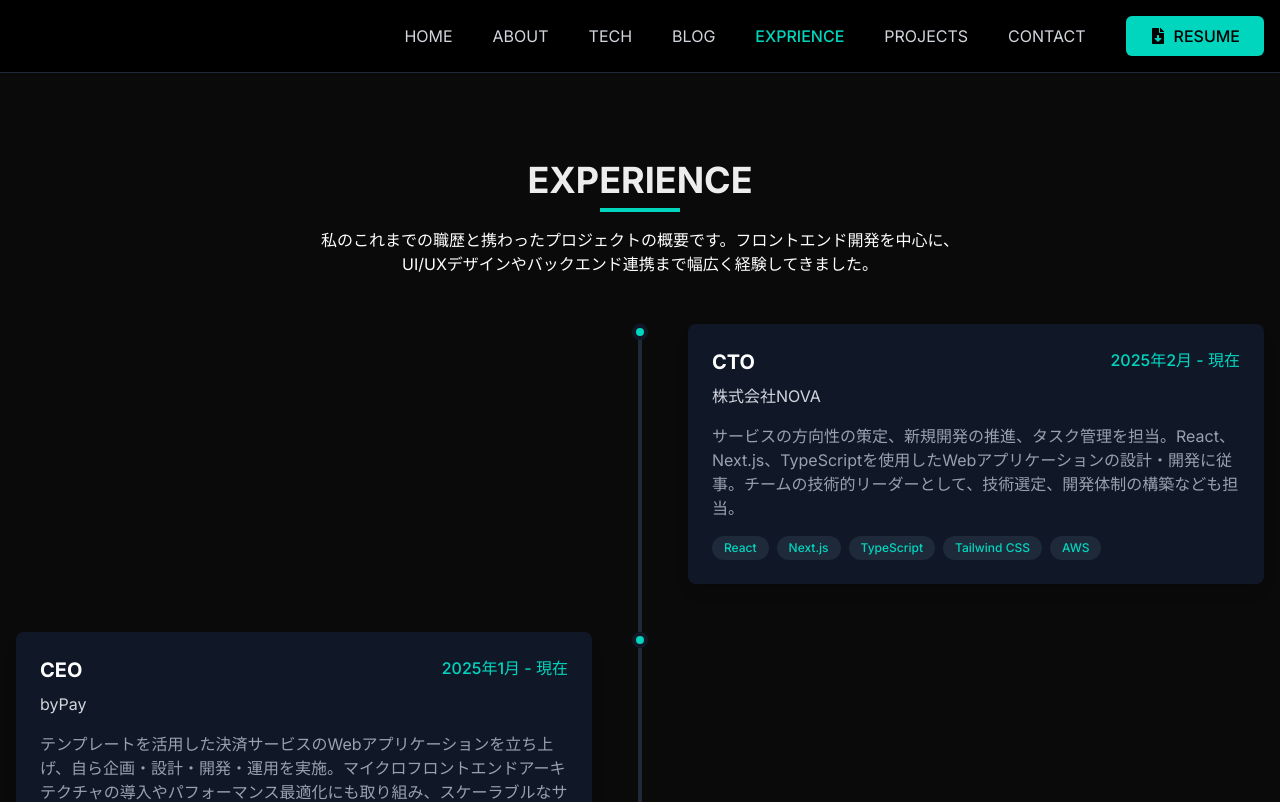
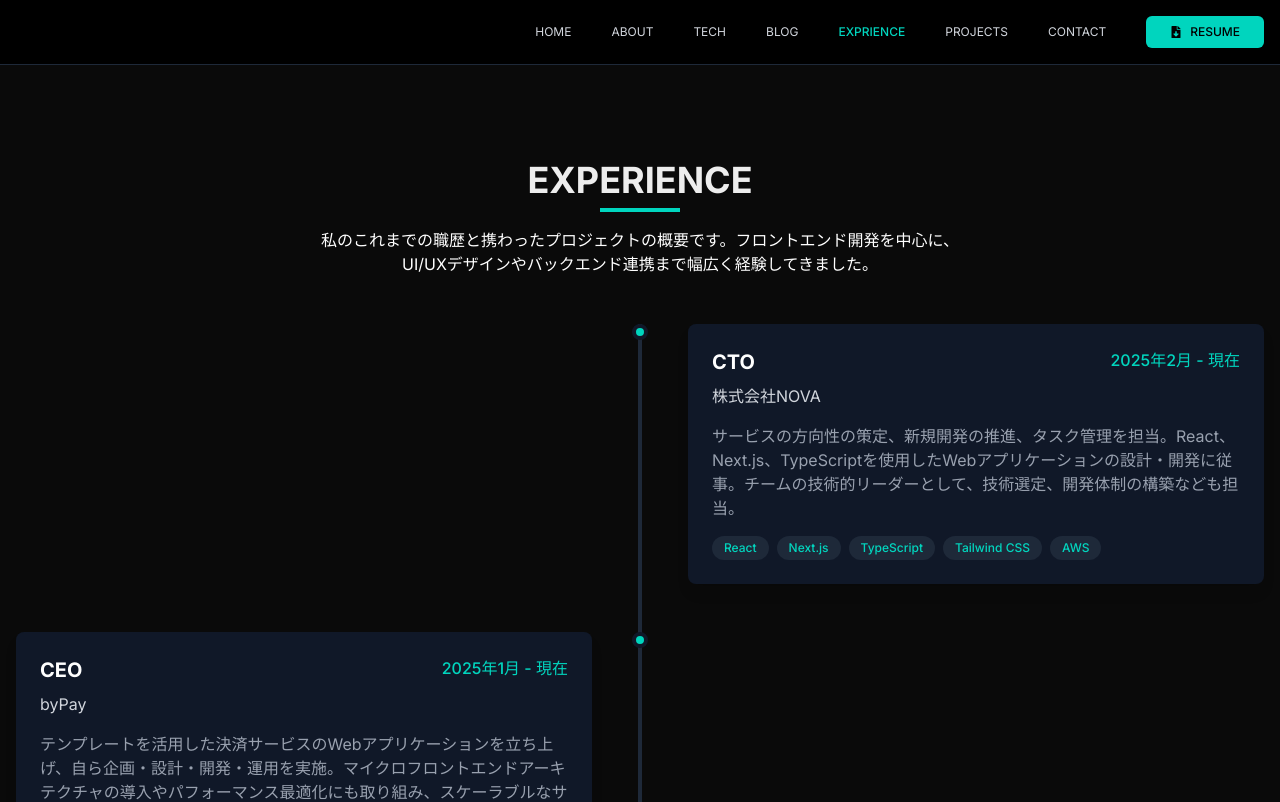
Before and after one commit to bbbyk105/portfolio2025, a Next.js app: page /experience in a window 1280 px wide. Shown: the top 802 px of the page. Built offline with nearby package versions, Linux system fonts and the light colour scheme.

Commit message:
文字サイズの変更と経歴書の追加

```diff
--- a/src/components/organisms/Header.tsx
+++ b/src/components/organisms/Header.tsx
@@ -29,19 +29,37 @@ const Header: React.FC = () => {
         <div className="flex justify-end items-center">
           <div className="flex items-center">
             <nav className="hidden md:flex items-center space-x-2">
-              <NavLink href="/">HOME</NavLink>
-              <NavLink href="/about">ABOUT</NavLink>
-              <NavLink href="/tech-stack">TECH</NavLink>
-              <NavLink href="/blog">BLOG</NavLink>
-              <NavLink href="/experience">EXPRIENCE</NavLink>
-              <NavLink href="/projects">PROJECTS</NavLink>
-              <NavLink href="/contact">CONTACT</NavLink>
-              <Link href="/resume.pdf" target="_blank" suppressHydrationWarning>
-                <Button className="flex items-center gap-2 ml-4">
+              <NavLink href="/" className="text-xs">
+                HOME
+              </NavLink>
+              <NavLink href="/about" className="text-xs">
+                ABOUT
+              </NavLink>
+              <NavLink href="/tech-stack" className="text-xs">
+                TECH
+              </NavLink>
+              <NavLink href="/blog" className="text-xs">
+                BLOG
+              </NavLink>
+              <NavLink href="/experience" className="text-xs">
+                EXPRIENCE
+              </NavLink>
+              <NavLink href="/projects" className="text-xs">
+                PROJECTS
+              </NavLink>
+              <NavLink href="/contact" className="text-xs">
+                CONTACT
+              </NavLink>
+              <Link
+                href="/myProfile.pdf"
+                target="_blank"
+                suppressHydrationWarning
+              >
+                <Button className="flex items-center gap-2 ml-4 text-xs">
                   {mounted ? (
-                    <FaFileDownload />
+                    <FaFileDownload className="text-xs" />
                   ) : (
-                    <span className="w-4 h-4"></span>
+                    <span className="w-3 h-3"></span>
                   )}
                   <span>RESUME</span>
                 </Button>
@@ -59,7 +77,7 @@ const Header: React.FC = () => {
                 fill="none"
                 viewBox="0 0 24 24"
                 stroke="currentColor"
-                className="w-6 h-6"
+                className="w-5 h-5"
               >
                 <path
                   strokeLinecap="round"
--- a/src/data/experience.ts
+++ b/src/data/experience.ts
@@ -29,7 +29,7 @@ export const Experiences: Experience[] = [
   {
     id: "3",
     title: "フロントエンドエンジニア（インターン）",
-    company: "株式会社レターファン",
+    company: "1",
     period: "2024年9月 - 2025年12月",
     description:
       "TicketDiveの新規開発にて、Next.js、TypeScriptを用いた効率的でスケーラブルなWebアプリケーションのフロントエンド開発を担当。ユーザーインターフェースの改善や動的コンテンツ提供を実現。さらに、QA作成や顧客満足度調査を通じてサービス品質の向上にも寄与。",
@@ -41,7 +41,7 @@ export const Experiences: Experience[] = [
     company: "株式会社Drumrole",
     period: "2024年10月 - 2025年1月",
     description:
-      "Next.jsとTailwind CSSを用いたWebアプリケーション開発を担当。UI設計・実装に加え、パフォーマンス最適化や一部バックエンド機能の実装も担当。Figma、Adobe XDを用いたUI/UXデザインやプロトタイピング、ユーザーインタビューによるユーザー中心設計も実践。",
+      "町工場向け野管理システムの新規開発（Next.js／Tailwind CSS／shadcn/ui)Next.jsおよびTailwind CSSを用いたWebアプリケーションの新規開発を担当。UI設計・実装に加え、パフォーマンス最適化や一部バックエンドの開発も担当。UI/UXデザインやプロトタイピング、ユーザーインタビューを通じたユーザー中心設計を実践し、使いやすさと現場ニーズを両立したプロダクト開発に貢献。",
     skills: ["Next.js", "Tailwind CSS", "Shadcn/UI", "UI/UX"],
   },
 ];
```
Also changed, not shown: 1 other file (tests, documents, lock files or other folders).
